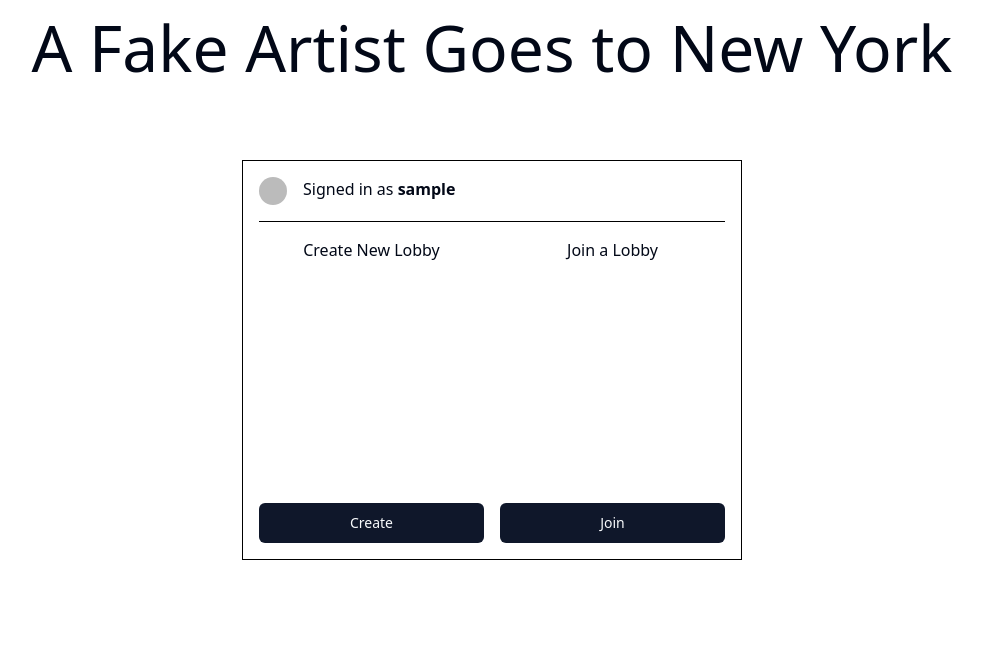
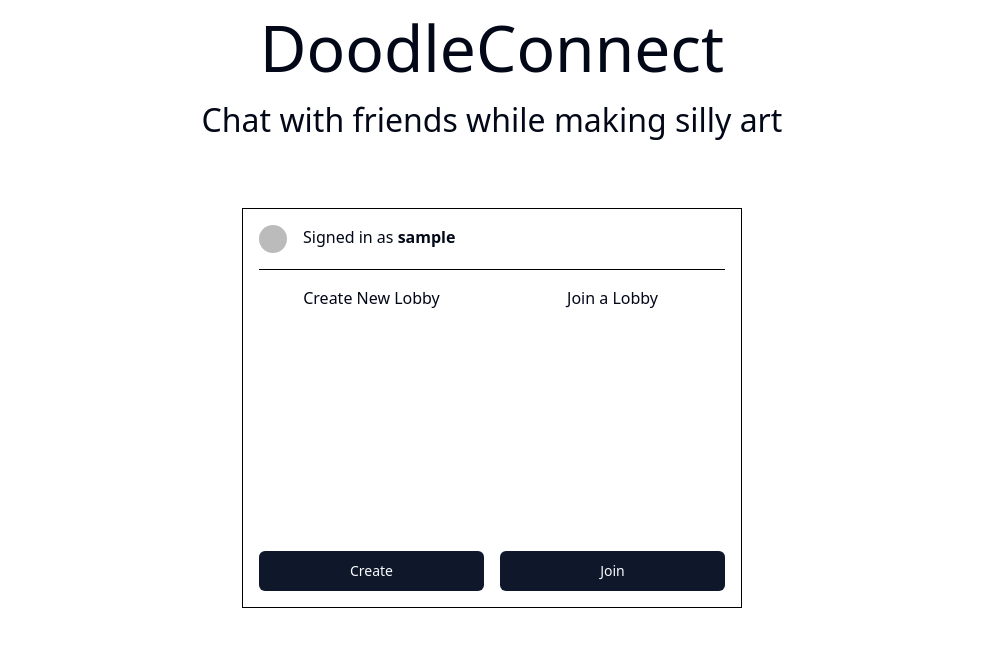
Before and after one commit to Somorovd/DoodleConnect, a Next.js app: page / in a window 1280 px wide. Shown: the top 646 px of the page, without its empty margins (148-1130 px from the left). Built offline with nearby package versions, Linux system fonts and the light colour scheme; no server answers; sample sign-in values are in the browser's storage; some icons are missing.

Commit message:
rename app to doodleconnect

```diff
--- a/app/layout.tsx
+++ b/app/layout.tsx
@@ -4,7 +4,7 @@
 import ModalProvider from "@/components/providers/modal-provider";
 
 export const metadata: Metadata = {
-  title: "Fake Artist",
+  title: "DoodleConnect",
 };
 
 export default function RootLayout({
--- a/app/page.tsx
+++ b/app/page.tsx
@@ -24,9 +24,12 @@
 
   return (
     <>
-      <h1 className="text-[4rem] text-center">
-        A Fake Artist Goes to New York
-      </h1>
+      <header>
+        <h1 className="text-[4rem] text-center">DoodleConnect</h1>
+        <h2 className="text-[2rem] text-center">
+          Chat with friends while making silly art
+        </h2>
+      </header>
       <div className="h-screen flex justify-center m-[4rem]">
         <div className="w-[500px] h-[400px] border-[1px] space-y-4 p-4 border-black flex flex-col">
           <header className="flex text-center space-x-4">
```
